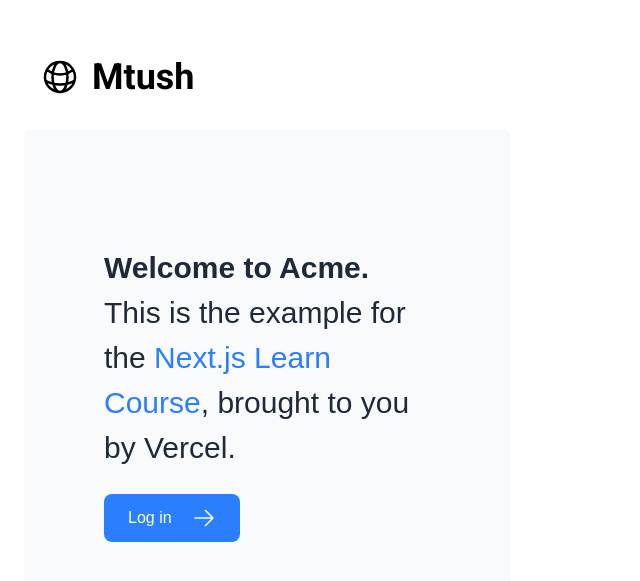
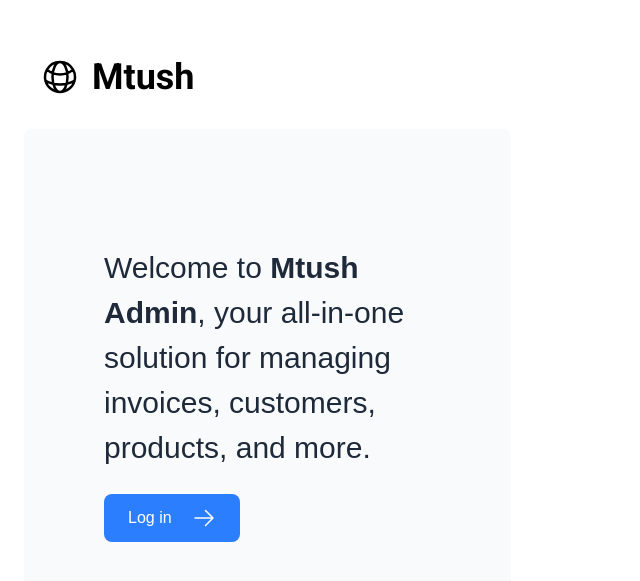
Before and after one commit to kiachkuda/Online-shop-dashboard, a Next.js app: page / in a window 1280 px wide. Shown: the part 119-700 px from the top of the page, without its empty margins (0-640 px from the left). Built offline with nearby package versions, Linux system fonts and the light colour scheme; a web font is replaced by a local one.

Commit message:
Working On Landing Page

```diff
--- a/app/page.tsx
+++ b/app/page.tsx
@@ -9,17 +9,15 @@ export default function Page() {
   return (
     <main className="flex min-h-screen flex-col p-6">
 
-      <div className="flex h-20 shrink-0 items-end rounded-lg p-4 md:h-52">
+      <div className="flex shrink-0 items-end rounded-lg p-4 md:h-52">
         <MtushLogo />
       </div>
       <div className="mt-4 flex grow flex-col gap-4 md:flex-row">
         <div className="flex flex-col justify-center gap-6 rounded-lg bg-gray-50 px-6 py-10 md:w-2/5 md:px-20">
           <p className={ `${lusitana.className} text-xl text-gray-800 md:text-3xl md:leading-normal`}>
-            <strong>Welcome to Acme.</strong> This is the example for the{' '}
-            <a href="https://nextjs.org/learn/" className="text-blue-500">
-              Next.js Learn Course
-            </a>
-            , brought to you by Vercel.
+            Welcome to <span className="font-semibold">Mtush Admin</span>, your
+            all-in-one solution for managing invoices, customers, products, and
+            more.
           </p>
           <Link
             href="/login"
```
